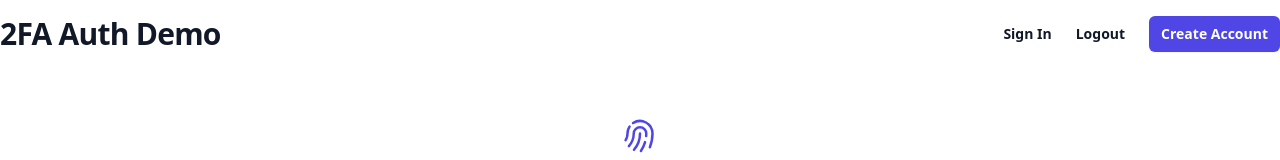
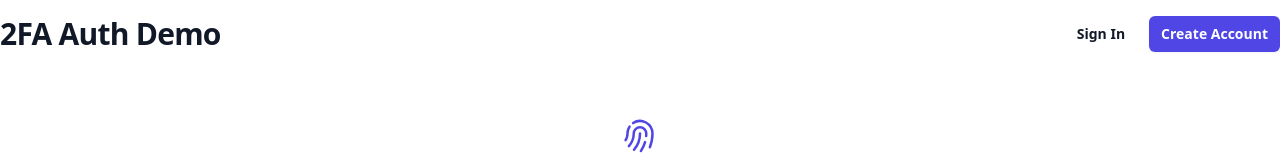
Before and after one commit to bemebox/2fa-authetication-basic, a Vue app in the folder 2FA-Login/: page /login in a window 1280 px wide. Shown: the top 160 px of the page. Built offline with nearby package versions, Linux system fonts and the light colour scheme.

Commit message:
show and hide the login, logout and create account menu options

```diff
--- a/2FA-Login/src/components/Navbar.vue
+++ b/2FA-Login/src/components/Navbar.vue
@@ -30,17 +30,17 @@
                 <a href="#" @click="onHome">2FA Auth Demo</a></h2>
         </div>
         <div class="mt-5 flex md:ml-4 md:mt-0">
-            <span class="hidden sm:block">
+            <span v-show="authStore.expired()" class="hidden sm:block">
                 <button type="button" @click="onSignIn" class="inline-flex items-center bg-white px-3 py-2 text-sm font-semibold text-gray-900 hover:text-gray-300">
                     Sign In
                 </button>
             </span>
-            <span class="hidden sm:block">
+            <span v-show="!authStore.expired()" class="hidden sm:block">
                 <button type="button" @click="onLogout" class="inline-flex items-center bg-white px-3 py-2 text-sm font-semibold text-gray-900 hover:text-gray-300">
                     Logout
                 </button>
             </span>
-            <span class="sm:ml-3">
+            <span v-show="authStore.expired()" class="sm:ml-3">
                 <button type="button" @click="onCreateAccount" class="inline-flex items-center rounded-md bg-indigo-600 px-3 py-2 text-sm font-semibold text-white shadow-sm hover:bg-indigo-500 focus-visible:outline focus-visible:outline-2 focus-visible:outline-offset-2 focus-visible:outline-indigo-600">
                     Create Account
                 </button>
```
